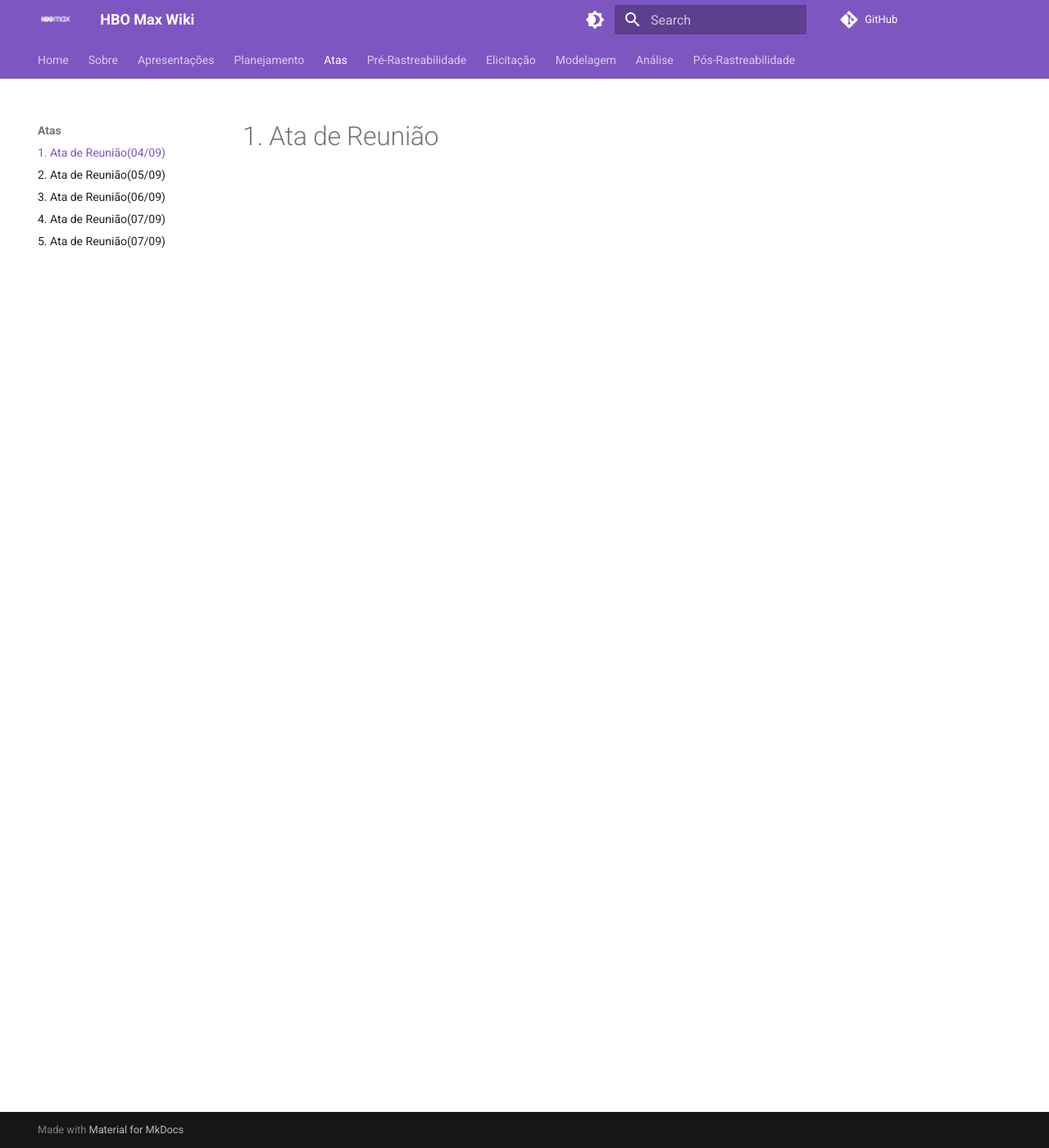
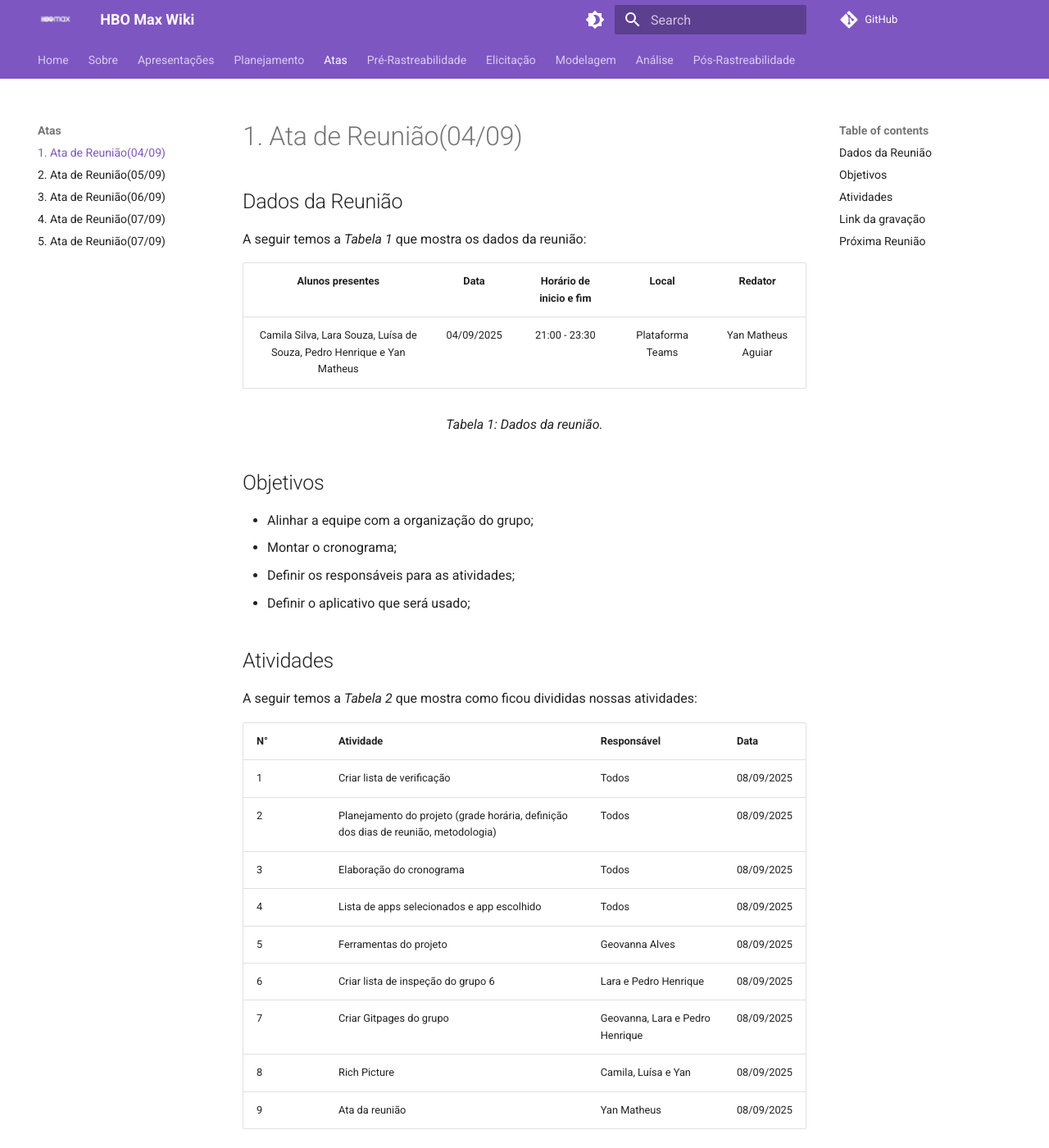
Before and after one commit to Requisitos-de-Software/2025.2-Grupo05, an MkDocs documentation site: the page built from docs/Atas/ata04-09.md, in a window 1280 px wide and 1400 px high. Shown: the whole window at 82% size. Built offline with MkDocs 1.6.1 and Material for MkDocs 9.7.7, drawn with Linux system fonts in a browser that asks for light colours; comment, search, counter and statistics services are not loaded; some of the changed text lies outside the part shown.

Commit message:
Atualizando a pagina de atas

```diff
--- a/docs/Atas/ata04-09.md
+++ b/docs/Atas/ata04-09.md
@@ -1 +1,42 @@
-# 1. Ata de Reunião
+# 1. Ata de Reunião(04/09)
+
+## Dados da Reunião
+
+A seguir temos a <i>Tabela 1</i> que mostra os dados da reunião:
+
+|                                     Alunos presentes                                     |    Data    | Horário de inicio e fim |      Local       | Redator |
+| :--------------------------------------------------------------------------------------: | :--------: | :---------------------: | :--------------: | :--------------: |
+| Camila Silva, Lara Souza, Luísa de Souza, Pedro Henrique e Yan Matheus | 04/09/2025 |      21:00 - 23:30      | Plataforma Teams | Yan Matheus Aguiar |
+<figcaption align="center">Tabela 1: Dados da reunião.</figcaption>
+
+## Objetivos
+
+- Alinhar a equipe com a organização do grupo;
+- Montar o cronograma;
+- Definir os responsáveis para as atividades;
+- Definir o aplicativo que será usado;
+
+## Atividades
+
+A seguir temos a <i>Tabela 2</i> que mostra como ficou divididas nossas atividades:
+
+| N°| Atividade | Responsável | Data |
+| ---- | ---- | ---- | ---- |
+| 1 | Criar lista de verificação | Todos | 08/09/2025 |
+| 2 | Planejamento do projeto (grade horária, definição dos dias de reunião, metodologia) |  Todos| 08/09/2025|
+| 3 | Elaboração do cronograma | Todos| 08/09/2025|
+| 4 | Lista de apps selecionados e app escolhido | Todos| 08/09/2025|
+| 5 | Ferramentas do projeto | Geovanna Alves | 08/09/2025|
+| 6 | Criar lista de inspeção do grupo 6| Lara e Pedro Henrique | 08/09/2025|
+| 7 | Criar Gitpages do grupo | Geovanna, Lara e Pedro Henrique | 08/09/2025|
+| 8 | Rich Picture | Camila, Luísa e Yan | 08/09/2025|
+| 9 | Ata da reunião | Yan Matheus | 08/09/2025|
+<figcaption align="center">Tabela 2: Atividades a serem feitas.</figcaption>
+
+## Link da gravação
+
+[Link da primeira reunião](https://www.youtube.com/watch?v=1ZlOacYxBDo&list=PLLWUvFk-8eapL5FB6mMvY3y0y_tqLEXji)
+
+## Próxima Reunião
+
+Será realizada no dia 05/09/2025, às 22h.
--- a/mkdocs.yml
+++ b/mkdocs.yml
@@ -48,8 +48,8 @@ nav:
       - 1. Ata de Reunião(04/09): Atas/ata04-09.md
       - 2. Ata de Reunião(05/09): Atas/ata05-09.md
       - 3. Ata de Reunião(06/09): Atas/ata06-09.md
-      - 4. Ata de Reunião(07/09): Atas/ata07-09.md
-      - 5. Ata de Reunião(07/09): Atas/ata07-09_2.md
+      - 4. Ata de Reunião(07/09): Atas/ata07-09_2.md
+      - 5. Ata de Reunião(07/09): Atas/ata07-09.md
     - Pré-Rastreabilidade:
       - Rich Picture: Pré-Rastriabilidade/Rich-picture.md # Corrigido: 'picture' minúsculo
     - Elicitação:
```
Also changed, not shown: docs/Atas/ata05-09.md (+38 -0 lines), docs/Atas/ata06-09.md (+35 -0 lines), docs/Atas/ata07-09.md (+41 -0 lines), docs/Atas/ata07-09_2.md (+38 -0 lines).
